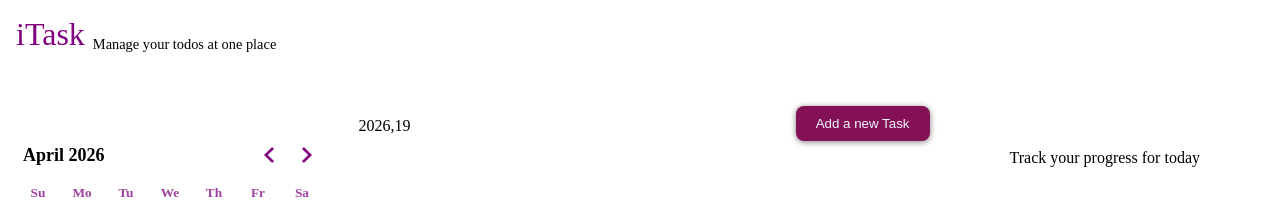
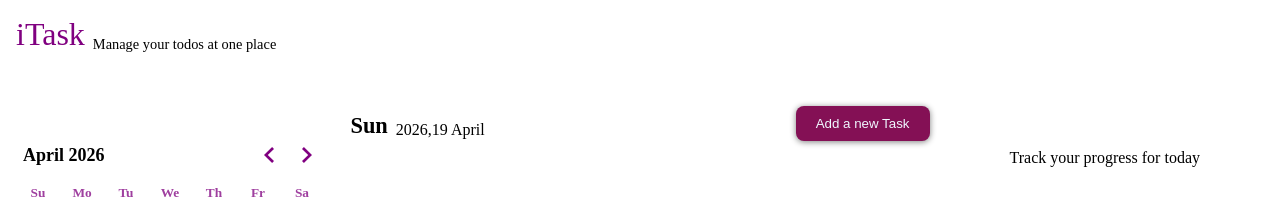
Before and after one commit to sugarcoded-fz/Todo-App, a React (Vite) app: page / in a window 1280 px wide. Shown: the top 200 px of the page. Built offline with nearby package versions, Linux system fonts and the light colour scheme.

Commit message:
Fixed a bug

```diff
--- a/src/Pages/MainPage.jsx
+++ b/src/Pages/MainPage.jsx
@@ -29,24 +29,24 @@ const MainPage = () => {
 
   /* ---------------- UTILS ---------------- */
 
-  const formatDate = (d) =>{
-    `${d.getFullYear()}-${d.getMonth() + 1}-${d.getDate()}`;
+  const formatDate = (d) => {
+    return `${d.getFullYear()}-${d.getMonth() + 1}-${d.getDate()}`;
   }
 
-  const getActiveDate = () =>{
-    selected ? selected.toISOString().split("T")[0] : formatDate(new Date());
+  const getActiveDate = () => {
+    return selected ? selected.toISOString().split("T")[0] : formatDate(new Date());
   }
 
-  const isSameDay = (t) =>{
-    t.date === getActiveDate();
+  const isSameDay = (t) => {
+    return t.date === getActiveDate();
   }
 
-  const getDayName = (d) =>{
-    ["Sun", "Mon", "Tue", "Wed", "Thur", "Fri", "Sat"][new Date(d).getDay()];
+  const getDayName = (d) => {
+    return ["Sun", "Mon", "Tue", "Wed", "Thur", "Fri", "Sat"][new Date(d).getDay()];
   }
 
-  const getMonthName = (d) =>{
-    [
+  const getMonthName = (d) => {
+    return [
       "Jan", "Feb", "March", "April", "May", "June",
       "July", "August", "Sep", "Oct", "Nov", "Dec",
     ][new Date(d).getMonth()];
```
Also changed, not shown: src/Pages/MainPage.css (line endings or trailing spaces).
